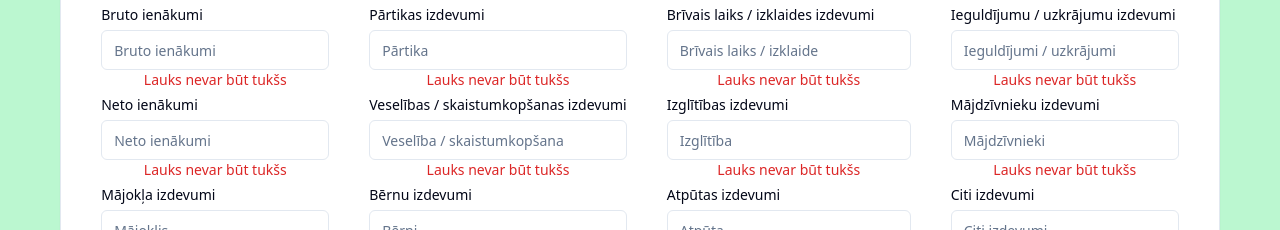
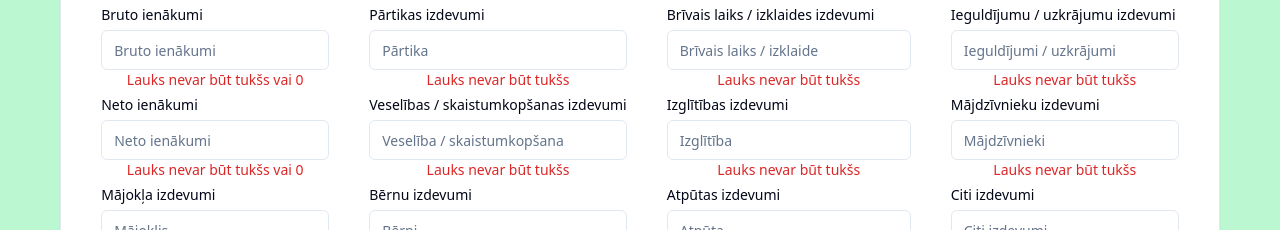
Before and after one commit to armj1/budget-management-tool, a Next.js app: page /dashboard in a window 1280 px wide. Both pictures are taken after a click on the button "Iesniegt". Shown: the part 215-445 px from the top of the page. Built offline with nearby package versions, Linux system fonts and the light colour scheme; no server answers; the database is empty.

Commit message:
updating error for 0

```diff
--- a/components/budgetNewReportCard.tsx
+++ b/components/budgetNewReportCard.tsx
@@ -87,7 +87,7 @@ const BudgetNewReportCard = () => {
       }
 
       const decimalRegex = /^\d+(\.\d{1,2})?$/;
-      if (formData.totalIncome === "" || formData.totalIncome === null || formData.totalIncome === undefined) {
+      if (!formData.totalIncome) {
         setShowTotalIncomeEmptyError(true);
       } else {
         setShowTotalIncomeEmptyError(false);
@@ -98,7 +98,7 @@ const BudgetNewReportCard = () => {
         setShowTotalIncomeDecimalError(false);
       }
 
-      if (formData.taxedIncome === "" || formData.taxedIncome === null || formData.taxedIncome === undefined) {
+      if (!formData.taxedIncome) {
         setShowTaxedIncomeEmptyError(true);
       } else {
         setShowTaxedIncomeEmptyError(false);
@@ -268,7 +268,7 @@ const BudgetNewReportCard = () => {
           <div className="flex flex-col mb-2">
             <Label className="mb-2">Bruto ienākumi</Label>
             <Input placeholder="Bruto ienākumi" value={formData.totalIncome} type="number" min="0" name="totalIncome" onChange={handleChange} />
-            {showTotalIncomeEmptyError && <p className="flex text-red-600 justify-center text-sm">Lauks nevar būt tukšs</p>}
+            {showTotalIncomeEmptyError && <p className="flex text-red-600 justify-center text-sm">Lauks nevar būt tukšs vai 0</p>}
             {showTotalIncomeDecimalError && !showTotalIncomeEmptyError && (
               <p className="flex text-red-600 justify-center text-sm">Ne vairāk par 2 cipariem aiz komata</p>
             )}
@@ -276,7 +276,7 @@ const BudgetNewReportCard = () => {
           <div className="flex flex-col mb-2">
             <Label className="mb-2">Neto ienākumi</Label>
             <Input placeholder="Neto ienākumi" value={formData.taxedIncome} type="number" min="0" name="taxedIncome" onChange={handleChange} />
-            {showTaxedIncomeEmptyError && <p className="flex text-red-600 justify-center text-sm">Lauks nevar būt tukšs</p>}
+            {showTaxedIncomeEmptyError && <p className="flex text-red-600 justify-center text-sm">Lauks nevar būt tukšs vai 0</p>}
             {showTaxedIncomeDecimalError && !showTaxedIncomeEmptyError && (
               <p className="flex text-red-600 justify-center text-sm">Ne vairāk par 2 cipariem aiz komata</p>
             )}
--- a/pages/dashboard/edit-budget-report.tsx
+++ b/pages/dashboard/edit-budget-report.tsx
@@ -147,7 +147,7 @@ const EditBudgetReport = (props: EditBudgetReportProps) => {
       }
 
       const decimalRegex = /^\d+(\.\d{1,2})?$/;
-      if (formData.totalIncome === "" || formData.totalIncome === null || formData.totalIncome === undefined) {
+      if (!formData.totalIncome) {
         setShowTotalIncomeEmptyError(true);
       } else {
         setShowTotalIncomeEmptyError(false);
@@ -158,7 +158,7 @@ const EditBudgetReport = (props: EditBudgetReportProps) => {
         setShowTotalIncomeDecimalError(false);
       }
 
-      if (formData.taxedIncome === "" || formData.taxedIncome === null || formData.taxedIncome === undefined) {
+      if (!formData.taxedIncome) {
         setShowTaxedIncomeEmptyError(true);
       } else {
         setShowTaxedIncomeEmptyError(false);
@@ -349,7 +349,7 @@ const EditBudgetReport = (props: EditBudgetReportProps) => {
                       name="totalIncome"
                       onChange={handleChange}
                     />
-                    {showTotalIncomeEmptyError && <p className="flex text-red-600 justify-center text-sm">Lauks nevar būt tukšs</p>}
+                    {showTotalIncomeEmptyError && <p className="flex text-red-600 justify-center text-sm">Lauks nevar būt tukšs vai 0</p>}
                     {showTotalIncomeDecimalError && !showTotalIncomeEmptyError && (
                       <p className="flex text-red-600 justify-center text-sm">Ne vairāk par 2 cipariem aiz komata</p>
                     )}
@@ -364,7 +364,7 @@ const EditBudgetReport = (props: EditBudgetReportProps) => {
                       name="taxedIncome"
                       onChange={handleChange}
                     />
-                    {showTaxedIncomeEmptyError && <p className="flex text-red-600 justify-center text-sm">Lauks nevar būt tukšs</p>}
+                    {showTaxedIncomeEmptyError && <p className="flex text-red-600 justify-center text-sm">Lauks nevar būt tukšs vai 0</p>}
                     {showTaxedIncomeDecimalError && !showTaxedIncomeEmptyError && (
                       <p className="flex text-red-600 justify-center text-sm">Ne vairāk par 2 cipariem aiz komata</p>
                     )}
```
